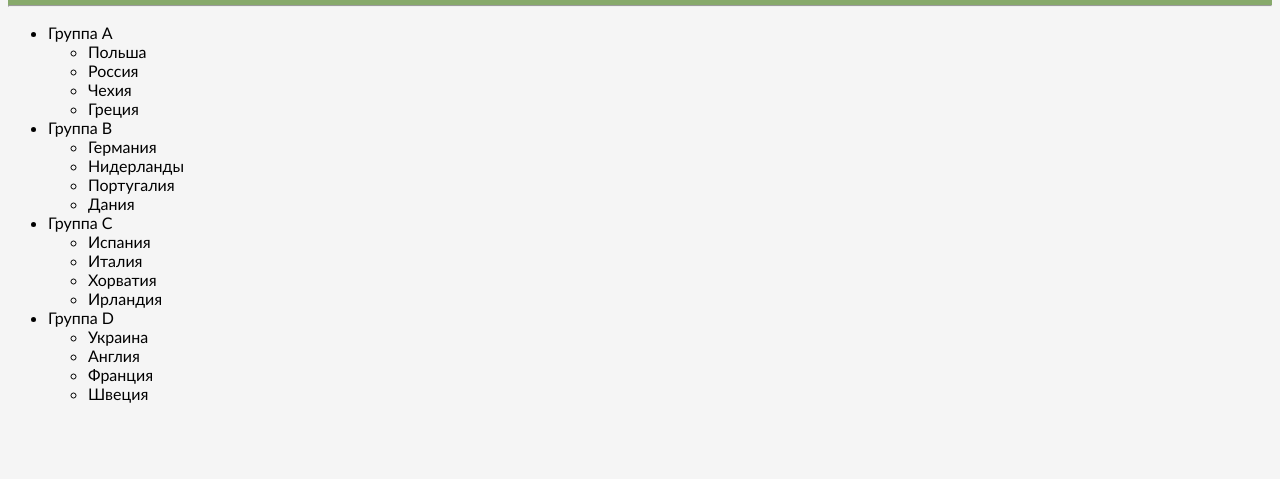
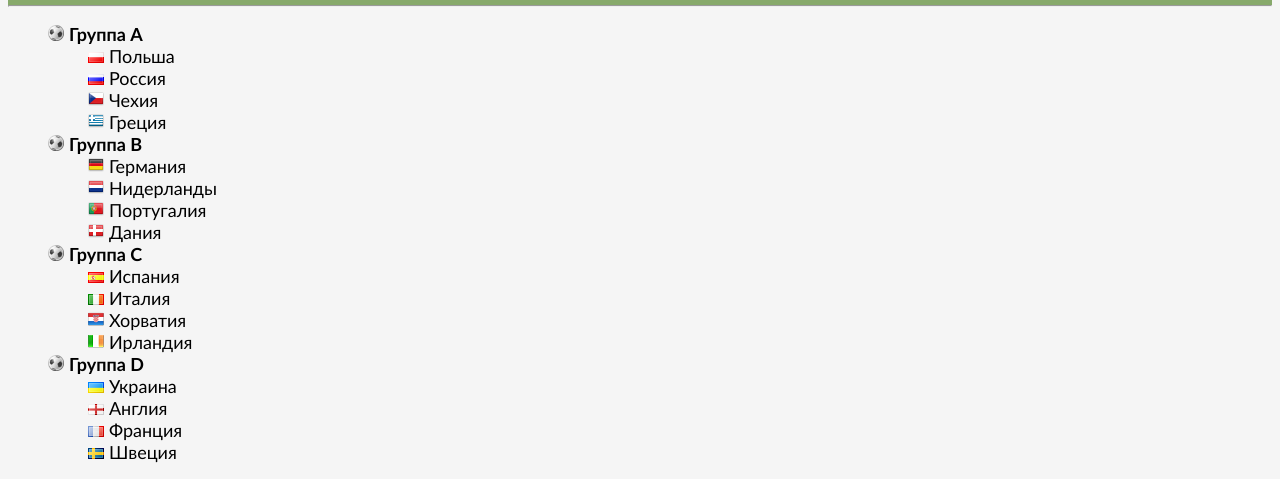
Before and after one commit to EvgenMarkin/HTML-CSS-project-pyton51-10.03.25, a plain HTML site: page index_DZ3.html in a window 1280 px wide. Shown: the part 333-812 px from the top of the page. Drawn offline with Linux system fonts and the light colour scheme.

Commit message:
dz_3 finish

```diff
--- a/index_DZ3.html
+++ b/index_DZ3.html
@@ -56,35 +56,36 @@
     <hr>
 </header><!-- шапка сайта, нужна для навигации -->
 <body>
+<div id="DZ3">
 <ul>
-<li>Группа A</li>
-	<ul>
-    <li>Польша</li>
-    <li>Россия</li>
-    <li>Чехия</li>
-    <li>Греция</li>
-    </ul>
-<li>Группа B</li>
-	<ul>
-    <li>Германия</li>
-	<li>Нидерланды</li>
-	<li>Португалия</li>
-	<li>Дания</li>
-    </ul>
-<li>Группа C</li>
-    <ul>
-	<li>Испания</li>
-	<li>Италия</li>
-	<li>Хорватия</li>
-	<li>Ирландия</li>
-    </ul>
-<li>Группа D</li>
-    <ul>
-	<li>Украина</li>
-	<li>Англия</li>
-	<li>Франция</li>
-	<li>Швеция</li>
-    </ul>
+<li class="gruppa">Группа A</li>
+	<ol>
+    <li id="pol">Польша</li>
+    <li id="ros">Россия</li>
+    <li id="che">Чехия</li>
+    <li id="gre">Греция</li>
+    </ol>
+<li class="gruppa">Группа B</li>
+	<ol>
+    <li id="ger">Германия</li>
+	<li id="nid">Нидерланды</li>
+	<li id="por">Португалия</li>
+	<li id="dan">Дания</li>
+    </ol>
+<li class="gruppa">Группа C</li>
+    <ol>
+	<li id="isp">Испания</li>
+	<li id="ita">Италия</li>
+	<li id="xor">Хорватия</li>
+	<li id="ipl">Ирландия</li>
+    </ol>
+<li class="gruppa">Группа D</li>
+    <ol>
+	<li id="ykr">Украина</li>
+	<li id="ang">Англия</li>
+	<li id="fra">Франция</li>
+	<li id="shv">Швеция</li>
+    </ol>
 </li>
 
 </body>
--- a/style_DZ3.css
+++ b/style_DZ3.css
@@ -2,11 +2,105 @@
 -webkit-hyphens: auto;
 hyphens: auto;
 header
-{
-font-family: Times New Roman;
-}
+    {
+    font-family: Times New Roman;
+    }
 body
     {
     font-family: Calibri;
     background:#f5f5f5;
     }
+#DZ3 ul li
+    {
+    list-style-type: none;
+    font-size:18px;
+    }
+.gruppa:before
+    {
+    content:url("/images/football.png");
+    margin-right:5px;
+    }
+.gruppa
+    {
+    font-weight: 700;
+    }
+#pol:before
+    {
+    content:url("/images/flags/poland.png");
+    margin-right:5px;
+    }
+#ros:before
+    {
+    content:url("/images/flags/russia.png");
+    margin-right:5px;
+    }
+#che:before
+    {
+    content:url("/images/flags/czech.png");
+    margin-right:5px;
+    }
+#gre:before
+    {
+    content:url("/images/flags/greece.png");
+    margin-right:5px;
+    }
+#ger:before
+    {
+    content:url("/images/flags/germany.png");
+    margin-right:5px;
+    }
+#nid:before
+    {
+    content:url("/images/flags/netherlands.png");
+    margin-right:5px;
+    }
+#por:before
+    {
+    content:url("/images/flags/portugal.png");
+    margin-right:5px;
+    }
+#dan:before
+    {
+    content:url("/images/flags/denmark.png");
+    margin-right:5px;
+    }
+#isp:before
+    {
+    content:url("/images/flags/spain.png");
+    margin-right:5px;
+    }
+#ita:before
+    {
+    content:url("/images/flags/italy.png");
+    margin-right:5px;
+    }
+#xor:before
+    {
+    content:url("/images/flags/croatia.png");
+    margin-right:5px;
+    }
+#ipl:before
+    {
+    content:url("/images/flags/ireland.png");
+    margin-right:5px;
+    }
+#ykr:before
+    {
+    content:url("/images/flags/ukraine.png");
+    margin-right:5px;
+    }
+#ang:before
+    {
+    content:url("/images/flags/england.png");
+    margin-right:5px;
+    }
+#fra:before
+    {
+    content:url("/images/flags/france.png");
+    margin-right:5px;
+    }
+#shv:before
+    {
+    content:url("/images/flags/sweden.png");
+    margin-right:5px;
+    }
```
